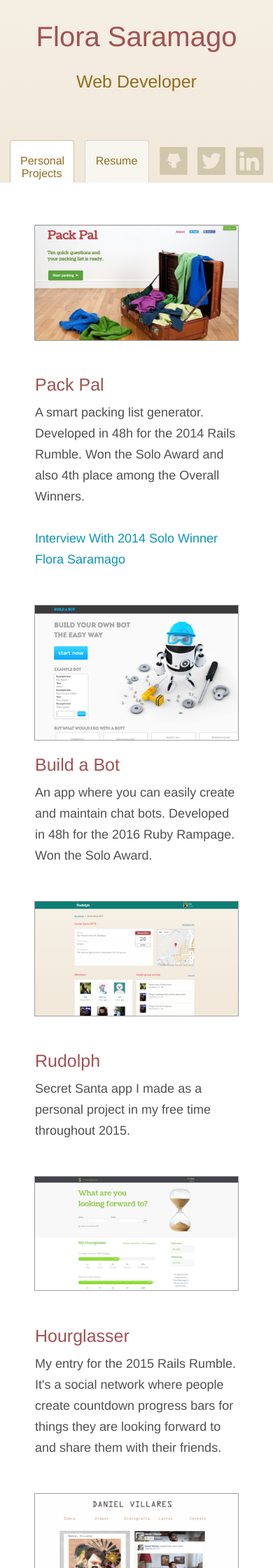
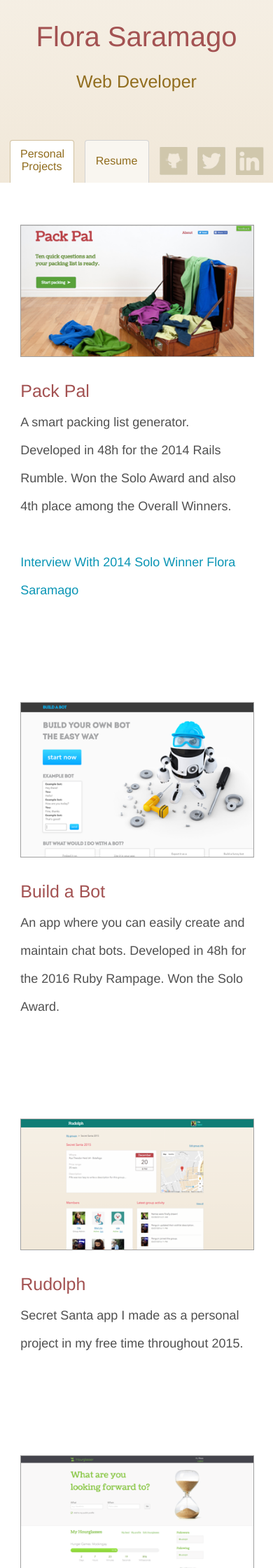
Before and after one commit to florasaramago/FloraSaramago, a Jekyll site: the page built from index.html, in a window 390 px wide. Shown: the top 2240 px of the page at 70% size. Built offline with Jekyll 4.4.1, drawn with Linux system fonts in a browser that asks for light colours; some web fonts are replaced.

Commit message:
Even more mobile adjustments

```diff
--- a/_layouts/default.html
+++ b/_layouts/default.html
@@ -15,7 +15,7 @@
 
       <div id="tabs">
         <ul class="tab-list">
-          <li class="tab {% if page.name == 'index.html' %} active {% endif %}"><a href="{{ '/index.html' | relative_url }}">Personal Projects</a></li>
+          <li class="tab pp {% if page.name == 'index.html' %} active {% endif %}"><a href="{{ '/index.html' | relative_url }}">Personal Projects</a></li>
 
           <li class="tab {% if page.name == 'resume.html' %} active {% endif %}"><a href="{{ '/resume.html' | relative_url }}">Resume</a></li>
 
--- a/_sass/main.scss
+++ b/_sass/main.scss
@@ -334,7 +334,7 @@ input[type=text] {
 
   /*----------- MOBILE -----------*/
 
-@media screen and (max-width: 980px) {
+@media screen and (max-width: 850px) {
 
   /*----------- MAIN -----------*/
   #header {
@@ -399,41 +399,42 @@ input[type=text] {
   }
 
   #contents {
-    max-width: 980px !important;
+    max-width: 850px !important;
   }
 
   /*----------- PROJECTS -----------*/
 
   #projects {
     .project {
-      margin: 50px auto !important;
+      margin: 0 auto 140px auto;
+      width: 85%;
 
       .thumb {
-        display:block !important;
-        text-align: center !important;
+        display: block;
+        height: auto;
 
         a {
           img {
-            width: 290px !important;
-            margin-bottom: 30px !important;
+            width: 100%;
+            margin-bottom: 30px;
           }
         }
       }
 
       .about {
-        display: block !important;
-        width: 290px !important;
-        margin:auto !important;
+        display: block;
+        width: auto;
+        margin: auto;
 
         .name {
           a {
-            font-size: 25px !important;
+            font-size: 25px;
           }
         }
 
         .description {
-          font-size: 18px !important;
-          line-height: 30px !important;
+          font-size: 18px;
+          line-height: 40px;
         }
       }
     }
```
